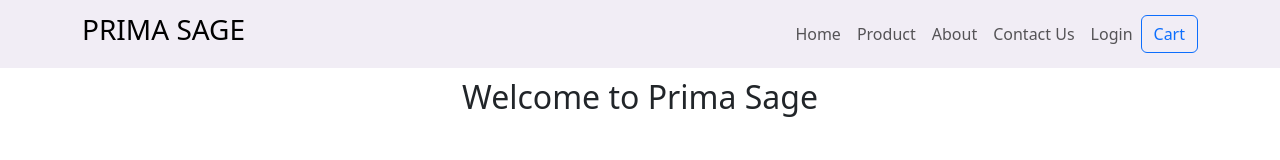
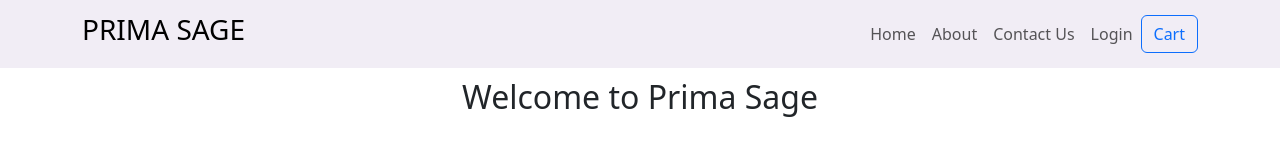
Before and after one commit to sabareesanrajkumar/prima-saga-ecommerce, a React (Create React App) app in the folder client/: page / in a window 1280 px wide. Shown: the top 160 px of the page. Built offline with nearby package versions, Linux system fonts and the light colour scheme.

Commit message:
now only logged in user can see products

```diff
--- a/client/src/App.js
+++ b/client/src/App.js
@@ -29,7 +29,9 @@ function App() {
           <Header />
           <Routes>
             <Route path="/" element={<Home />} />
-            <Route path="/Product" element={<Product />} />
+            {authContext.isLoggedIn && (
+              <Route path="/Product" element={<Product />} />
+            )}
             <Route path="/About" element={<About />} />
             <Route path="/ContactUs" element={<ContactUs />} />
             <Route
--- a/client/src/Components/NavBar/NavBar.jsx
+++ b/client/src/Components/NavBar/NavBar.jsx
@@ -31,9 +31,11 @@ const NavBar = () => {
               <Nav.Link as={Link} to="/">
                 Home
               </Nav.Link>
-              <Nav.Link as={Link} to="/product">
-                Product
-              </Nav.Link>
+              {authCtx.isLoggedIn && (
+                <Nav.Link as={Link} to="/product">
+                  Product
+                </Nav.Link>
+              )}
               <Nav.Link as={Link} to="/about">
                 About
               </Nav.Link>
```
